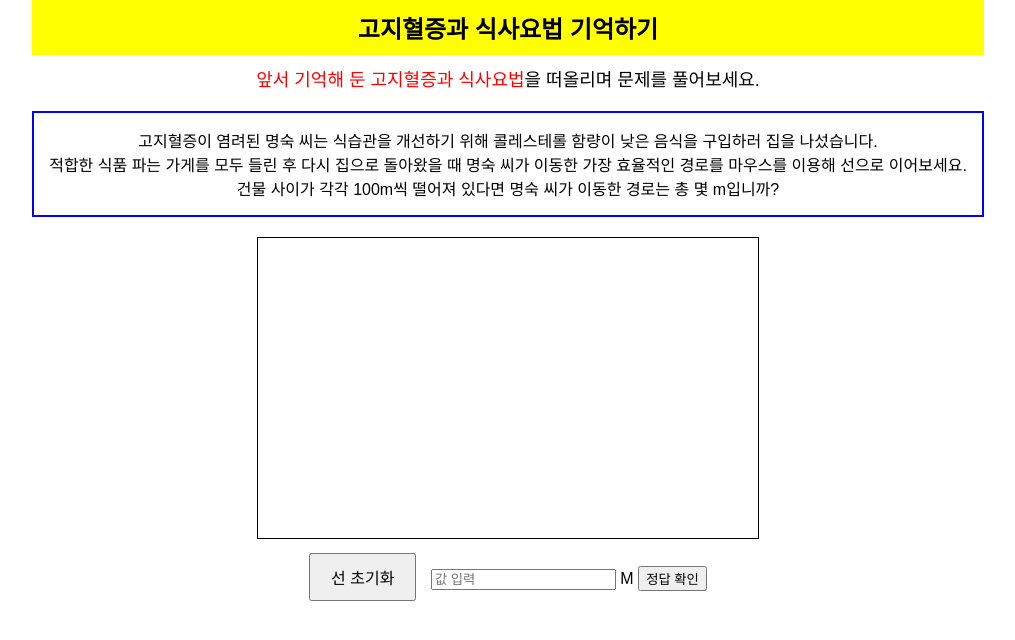
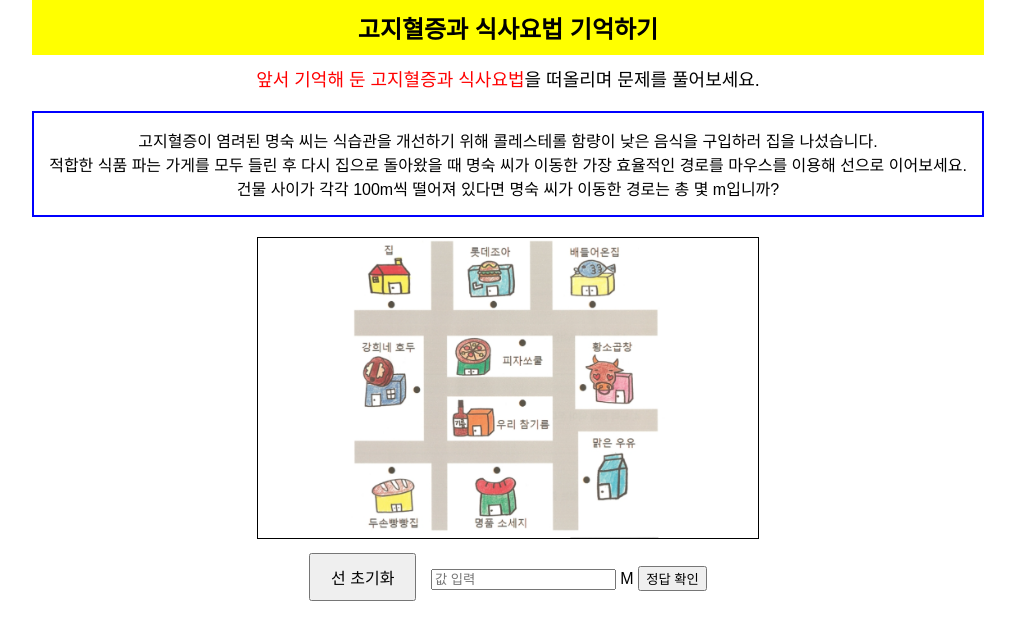
Before and after one commit to gus-kid/team4, a plain HTML site: page 4_page.html in a window 1280 px wide. Shown: the whole page, without its empty margins (132-1147 px from the left). Drawn offline with Linux system fonts and the light colour scheme.

Commit message:
Update 4_page.html

```diff
--- a/4_page.html
+++ b/4_page.html
@@ -38,7 +38,7 @@
         }
         #drawingCanvas {
             border: 1px solid black;
-            background: url('page04_1.jpg') no-repeat center center;
+            background: url('page04.jpg') no-repeat center center;
             background-size: contain;
             width: 500px;
             height: 300px;
```
